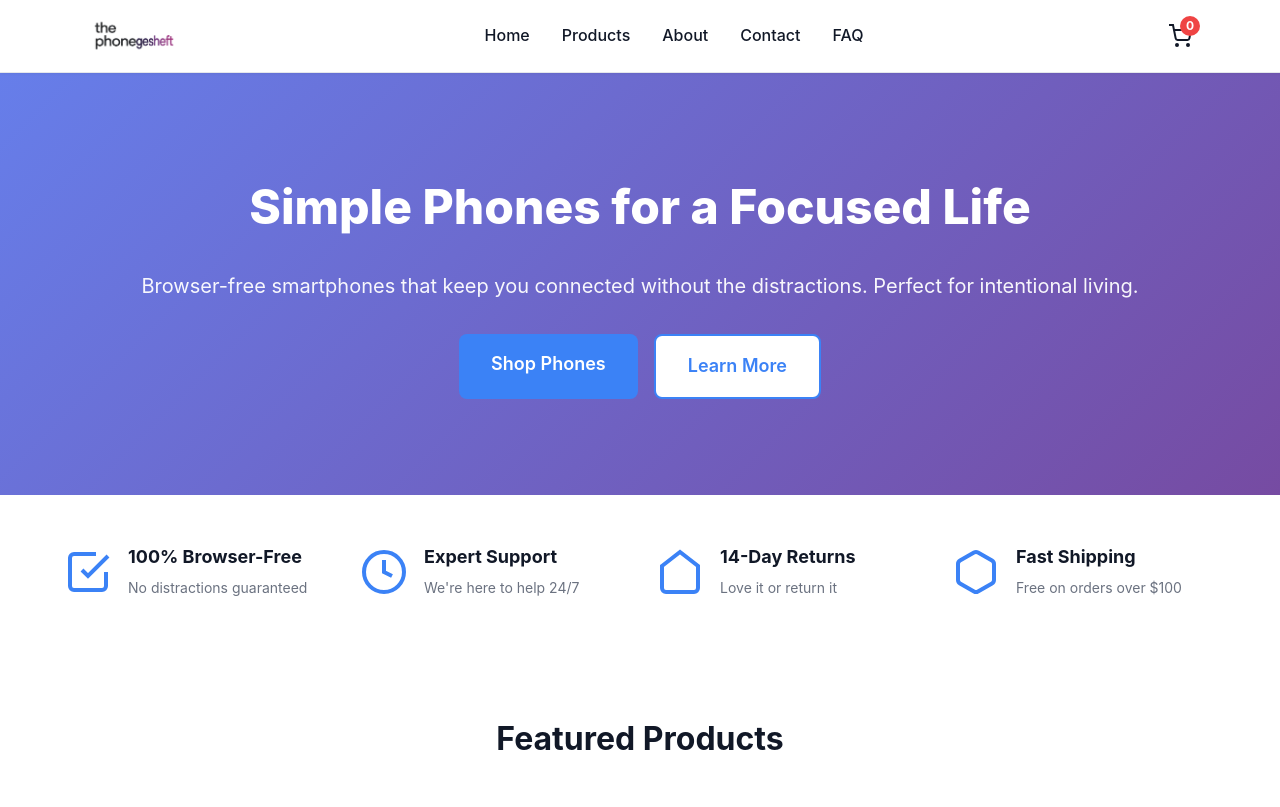
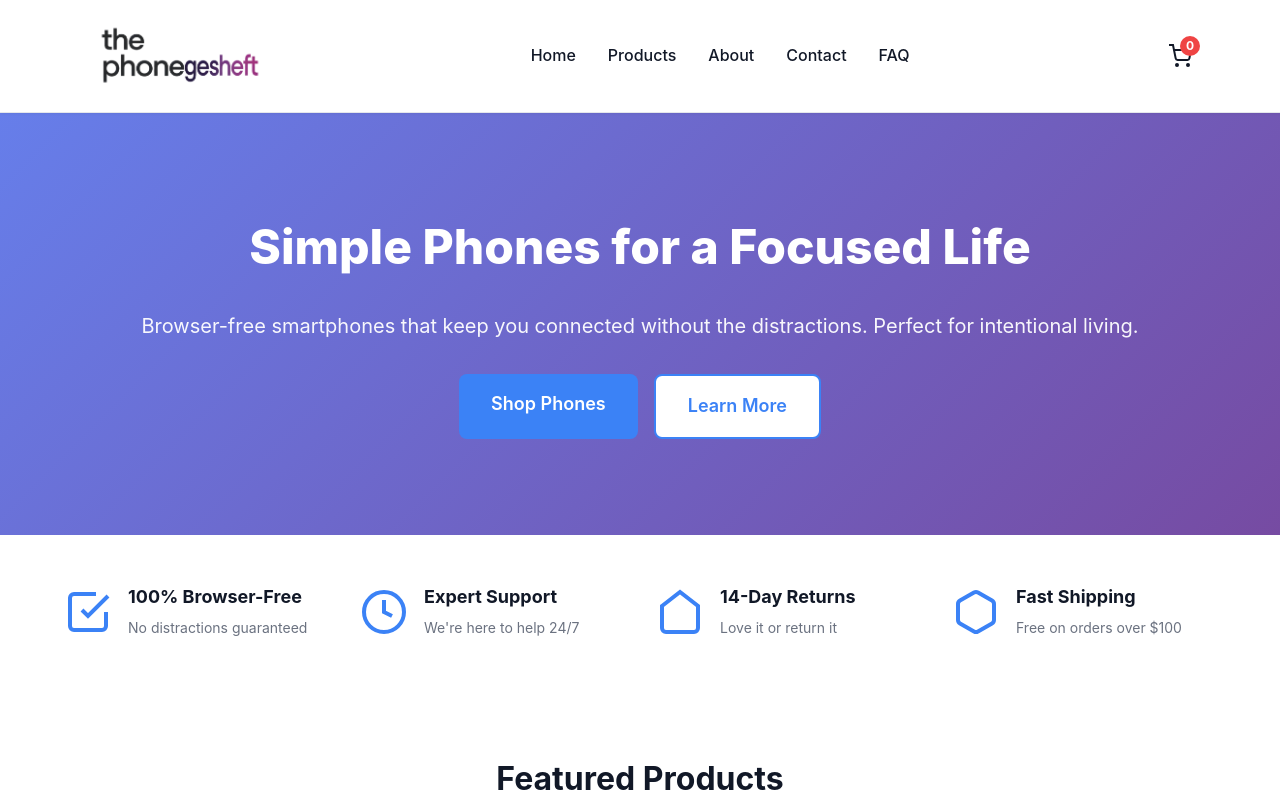
Before and after one commit to Fleishigs/The-Phone-Gesheft, a website: page index.html in a window 1280 px wide. Shown: the top 807 px of the page. Drawn offline with Linux system fonts and the light colour scheme.

Commit message:
Add files via upload

```diff
--- a/index.html
+++ b/index.html
@@ -12,7 +12,7 @@
         <div class="container">
             <div class="nav-content">
                 <a href="/" class="logo">
-                    <img src="/h_logo.png" alt="The Phone Gesheft" style="height: 40px;">
+                    <img src="/h_logo.png" alt="The Phone Gesheft" style="height: 80px;">
                 </a>
 
                 <div class="nav-links">
```
